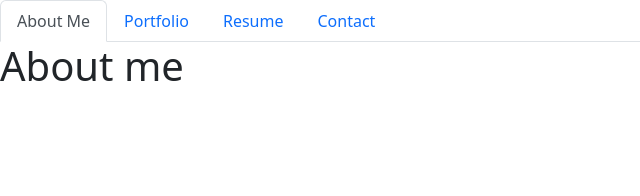
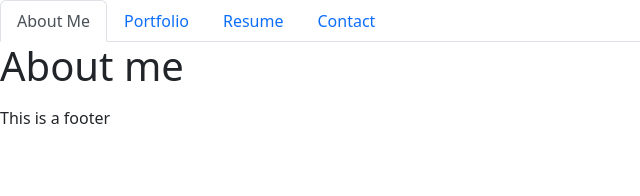
Before and after one commit to allen-ek/react-portfolio, a React (Create React App) app in the folder portfolio/: page / in a window 1280 px wide. Shown: the top 196 px of the page, without its empty margins (0-640 px from the left). Built offline with nearby package versions, Linux system fonts and the light colour scheme.

Commit message:
added footer

```diff
--- /dev/null
+++ b/portfolio/src/components/Footer.js
@@ -0,0 +1,10 @@
+import React from 'react';
+function Footer() {
+    return (
+        <footer>
+            This is a footer
+        </footer>
+    )
+}
+
+export default Footer;
--- a/portfolio/src/components/PortfolioContainer.js
+++ b/portfolio/src/components/PortfolioContainer.js
@@ -4,6 +4,7 @@ import About from './pages/About';
 import Portfolio from './pages/Portfolio';
 import Resume from './pages/Resume';
 import Contact from './pages/Contact';
+import Footer from './Footer';
 
 export default function PortfolioContainer() {
   const [currentPage, setCurrentPage] = useState('About');
@@ -30,6 +31,8 @@ export default function PortfolioContainer() {
       <NavTabs currentPage={currentPage} handlePageChange={handlePageChange} />
 
       {renderPage()}
+      <Footer/>
+
     </div>
   );
 }
```
